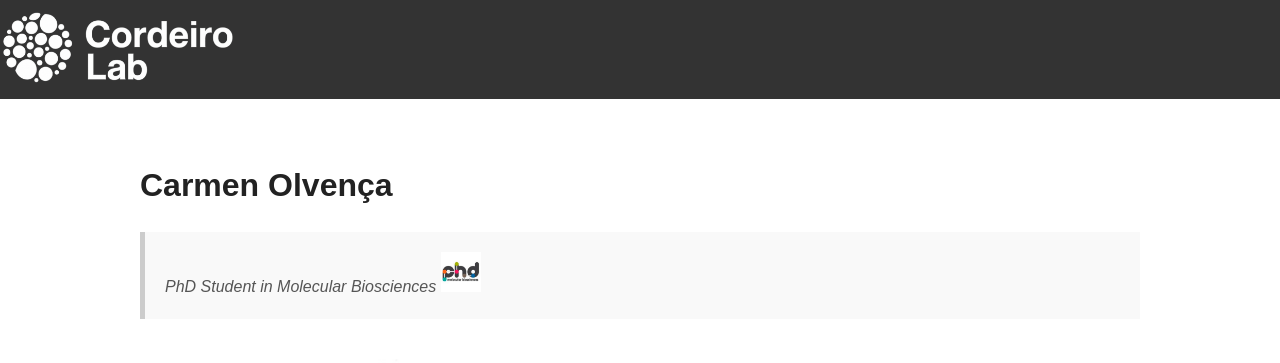
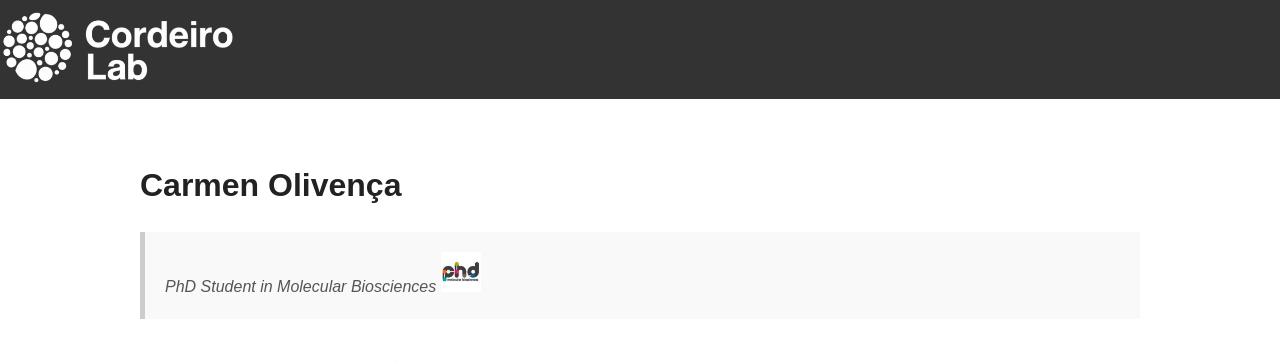
Before and after one commit to CordeiroLab/CordeiroLab.github.io, a Jekyll site: the page built from team/carmen.md, in a window 1280 px wide. Shown: the top 363 px of the page. Built offline with Jekyll 4.4.1, drawn with Linux system fonts in a browser that asks for light colours.

Commit message:
Update carmen.md

```diff
--- a/team/carmen.md
+++ b/team/carmen.md
@@ -3,7 +3,7 @@ layout: default
 title: Carmen Olivença
 ---
 
-# Carmen Olvença
+# Carmen Olivença
 
 > PhD Student in Molecular Biosciences [<img src="/assets/images/molbios.jpg" alt="molbios" width="40" height="40">](https://www.itqb.unl.pt/education/phd-molecular-bioscience)
 
```
